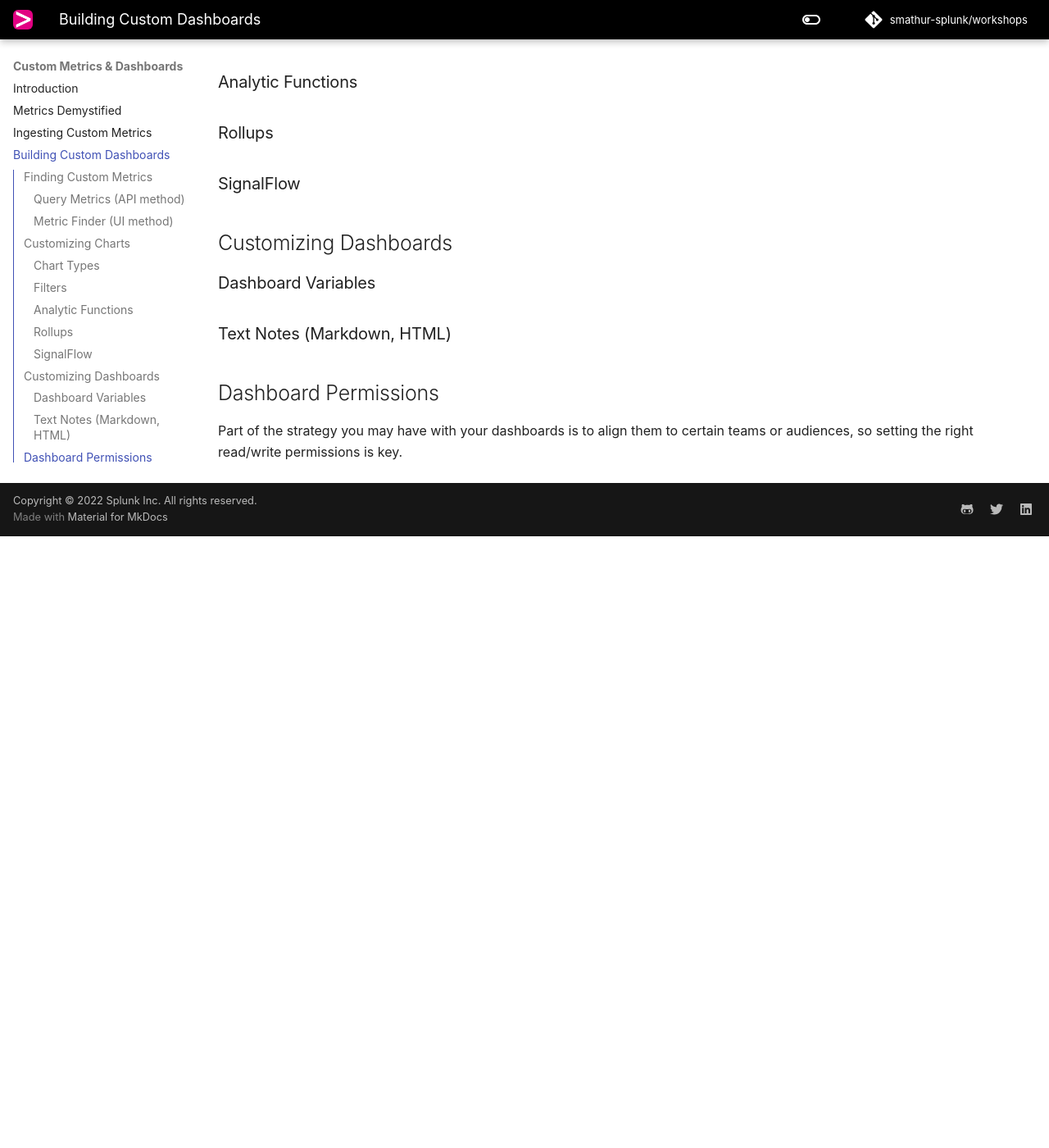
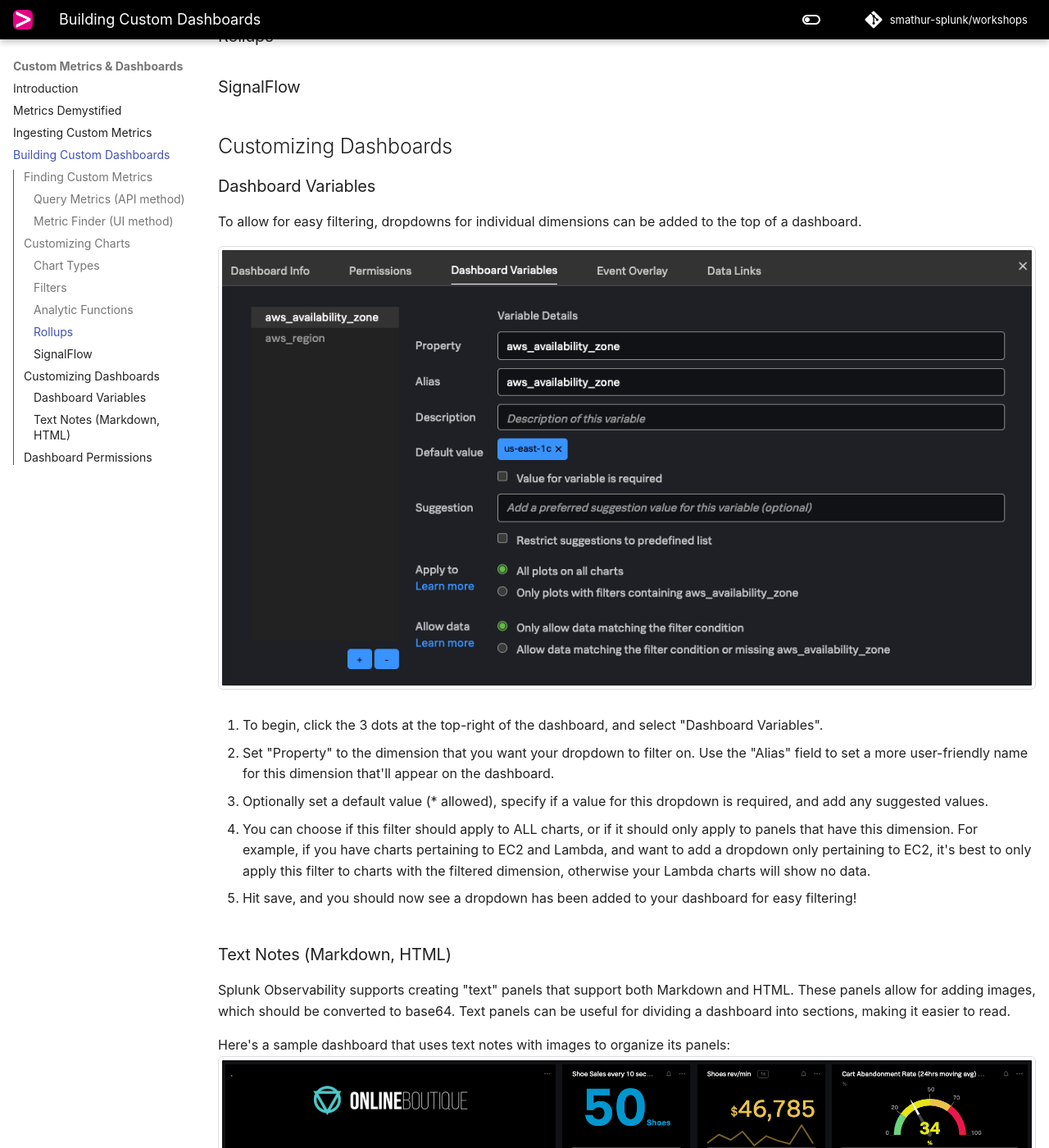
Before and after one commit to smathur-splunk/workshops, an MkDocs documentation site: the page built from docs/custom_dash.md, in a window 1280 px wide and 1400 px high, scrolled down 5757 px. Shown: the whole window at 82% size. Built offline with MkDocs 1.6.1 and Material for MkDocs 9.7.7, drawn with Linux system fonts in a browser that asks for light colours; some web fonts are replaced; comment, search, counter and statistics services are not loaded; the version menu is left out; before the commit the page ends 6411 px from its top, so only the background shows below that; some of the changed text lies outside the part shown.

Commit message:
Add dashboards section

```diff
--- a/docs/custom_dash.md
+++ b/docs/custom_dash.md
@@ -121,8 +117,33 @@
 ## Customizing Dashboards
 ### Dashboard Variables
 
+To allow for easy filtering, dropdowns for individual dimensions can be added to the top of a dashboard.
+
+![Dashboard variables configuration](images/custom_dashvars.png)
+
+1. To begin, click the 3 dots at the top-right of the dashboard, and select "Dashboard Variables".
+
+2. Set "Property" to the dimension that you want your dropdown to filter on. Use the "Alias" field to set a more user-friendly name for this dimension that'll appear on the dashboard.
+
+3. Optionally set a default value (* allowed), specify if a value for this dropdown is required, and add any suggested values.
+
+4. You can choose if this filter should apply to ALL charts, or if it should only apply to panels that have this dimension. For example, if you have charts pertaining to EC2 and Lambda, and want to add a dropdown only pertaining to EC2, it's best to only apply this filter to charts with the filtered dimension, otherwise your Lambda charts will show no data.
+
+5. Hit save, and you should now see a dropdown has been added to your dashboard for easy filtering!
+
 ### Text Notes (Markdown, HTML)
+
+Splunk Observability supports creating "text" panels that support both Markdown and HTML. These panels allow for adding images, which should be converted to base64. Text panels can be useful for dividing a dashboard into sections, making it easier to read.
+
+Here's a sample dashboard that uses text notes with images to organize its panels:
+![Sample dashboard with images](images/custom_execdash.png)
 
 ## Dashboard Permissions
 
 Part of the strategy you may have with your dashboards is to align them to certain teams or audiences, so setting the right read/write permissions is key.
+
+Permissions can be set individually for each dashboard, or simply inherit permissions from the overarching dashboard group.
+![Dashboard permissions](images/custom_dashpermissions.png)
+
+Read/write access can be specified for each user.
+![Dashboard permissions](images/custom_dashpermissionsgranular.png)
```
Also changed, not shown: other parts of docs/custom_dash.md (+0 -4 lines), docs/images/custom_dashpermissions.png (added), docs/images/custom_dashpermissionsgranular.png (added), docs/images/custom_dashvars.png (added), docs/images/custom_execdash.png (added), 2 other files.
